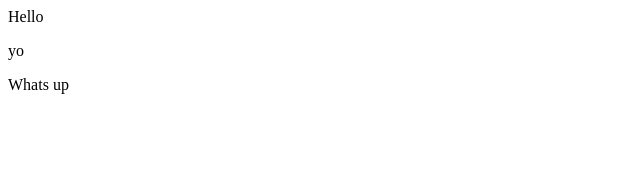
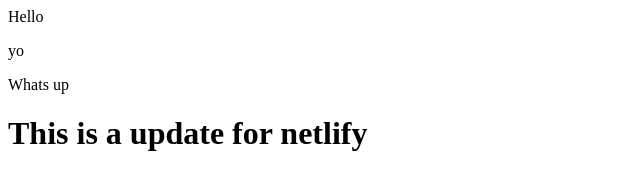
Before and after one commit to lassopicasso/First-repo, a plain HTML site: page index.html in a window 1280 px wide. Shown: the whole page, without its empty margins (0-640 px from the left). Drawn offline with Linux system fonts and the light colour scheme.

Commit message:
Update for netlify

```diff
--- a/index.html
+++ b/index.html
@@ -3,5 +3,7 @@
     <p>Hello</p>
     <p>yo</p>
     <p>Whats up</p>
+
+    <h1>This is a update for netlify</h1>
   </body>
 </html>
```
